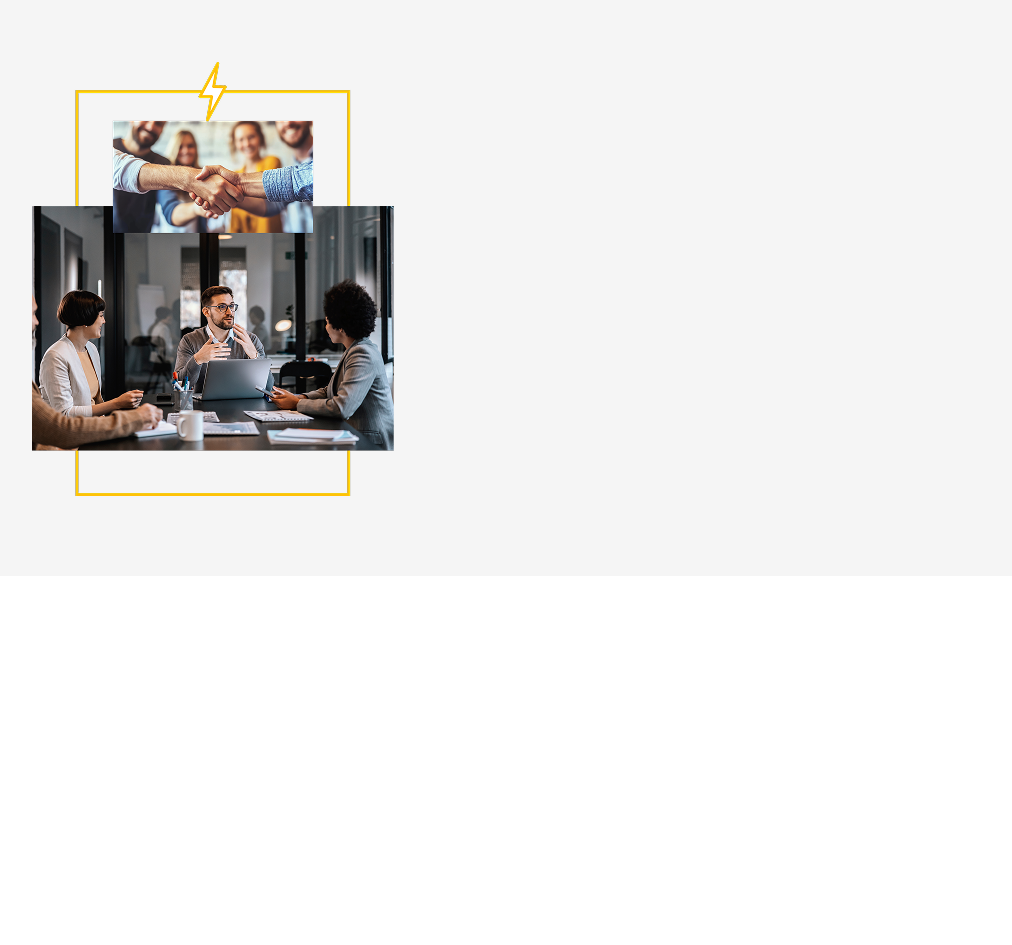
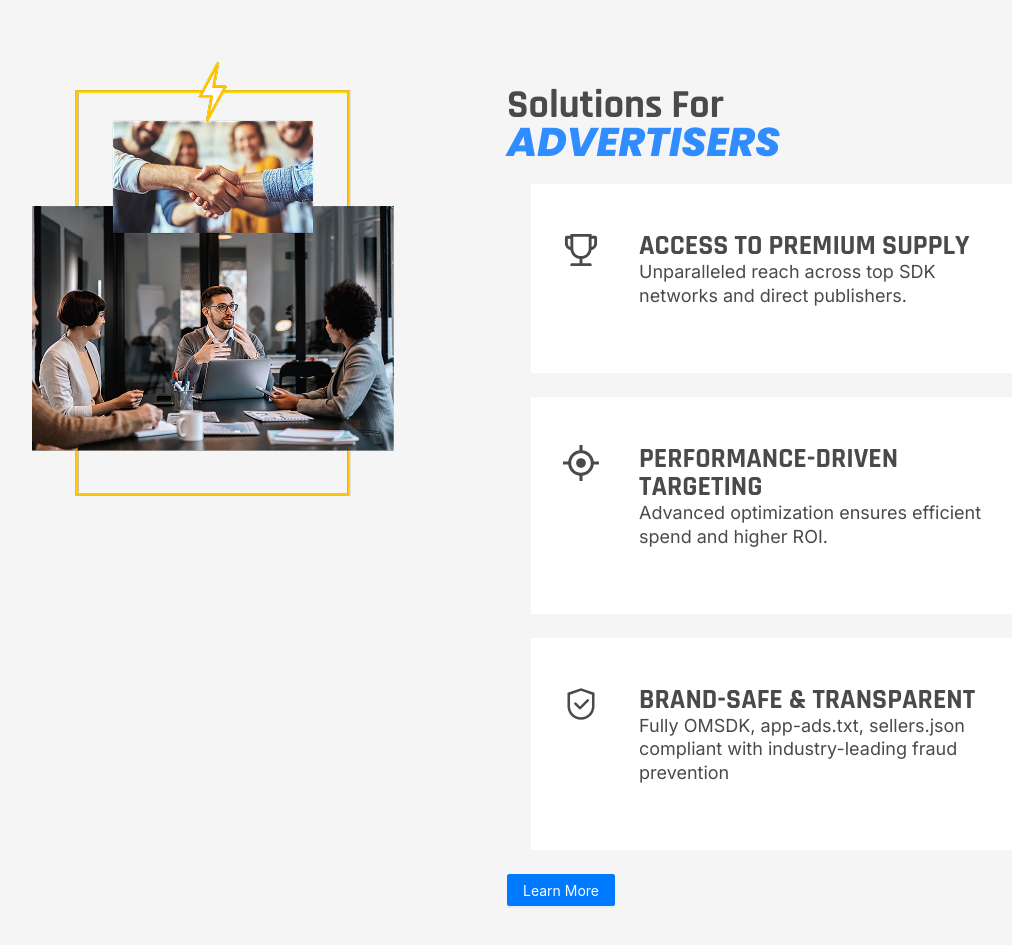
Before and after one commit to jwong65/vite-react-site, a React (Vite) app: page / in a window 1280 px wide. Shown: the part 2341-3286 px from the top of the page, without its empty margins (133-1145 px from the left). Before the commit the page ends 2917 px from the top, so only its background shows below. Built offline with nearby package versions, Linux system fonts and the light colour scheme.

Commit message:
Added all icons for the 2nd section and text

```diff
--- a/src/pages/Home.jsx
+++ b/src/pages/Home.jsx
@@ -6,7 +6,7 @@ import graphicImage1 from "../assets/graphic1.png"
 import graphicImage2 from "../assets/graphic2.png"
 
 import { Button } from 'antd'
-import { BulbOutlined, RobotOutlined,FileAddOutlined } from '@ant-design/icons'
+import { BulbOutlined, RobotOutlined,FileAddOutlined, TrophyOutlined, AimOutlined, SafetyOutlined } from '@ant-design/icons'
 
 import "./home.css"
 
@@ -75,9 +75,41 @@ export default function Home() {
             <img src={graphicImage2} />
         </div>
         <div className='right-content'>
-
+        <div className='text-container-left'>
+                <h1 className='main-heading'>Solutions for</h1>
+                <h3 className='sub-heading'>Advertisers</h3>
+        </div>
+            <div className='text-box'>
+                <TrophyOutlined className='feature-icon'/>
+                <div className='text-content'>
+                    <h2 className='tab-heading'>Access to premium supply</h2>
+                    <p>Unparalleled reach across top SDK networks and direct publishers.</p>
+                </div>
+            </div>
+            <div className='text-box'>
+                <AimOutlined className='feature-icon' />
+                <div className='text-content'>
+                    <h2 className='tab-heading'>Performance-Driven Targeting</h2>
+                    <p>Advanced optimization ensures efficient spend and higher ROI.</p>
+                </div>
+            </div>
+            <div className='text-box'>
+                <SafetyOutlined className='feature-icon' />
+                <div className='text-content'>
+                    <h2 className='tab-heading'>Brand-Safe & Transparent</h2>
+                    <p>Fully OMSDK, app-ads.txt, sellers.json compliant with industry-leading fraud prevention</p>
+                </div>
+            </div>
+            <Link to="/advertisers">
+                <Button type='primary' className='redirect'>Learn More</Button>
+            </Link>
         </div>
     </div>
+    {/* <div className='home-container-4'>
+        <div className='text-overlay-2'>
+            Some of Our
+        </div>
+    </div> */}
     </div>
   )
 }
```
